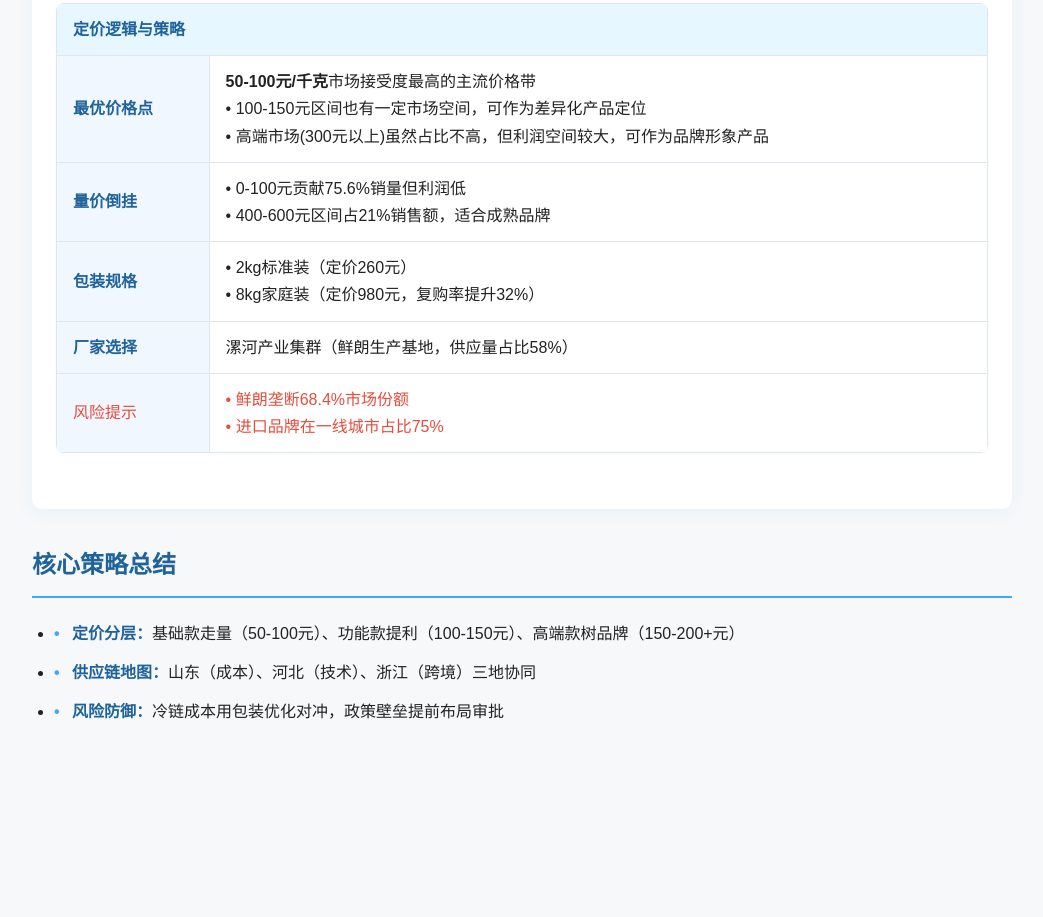
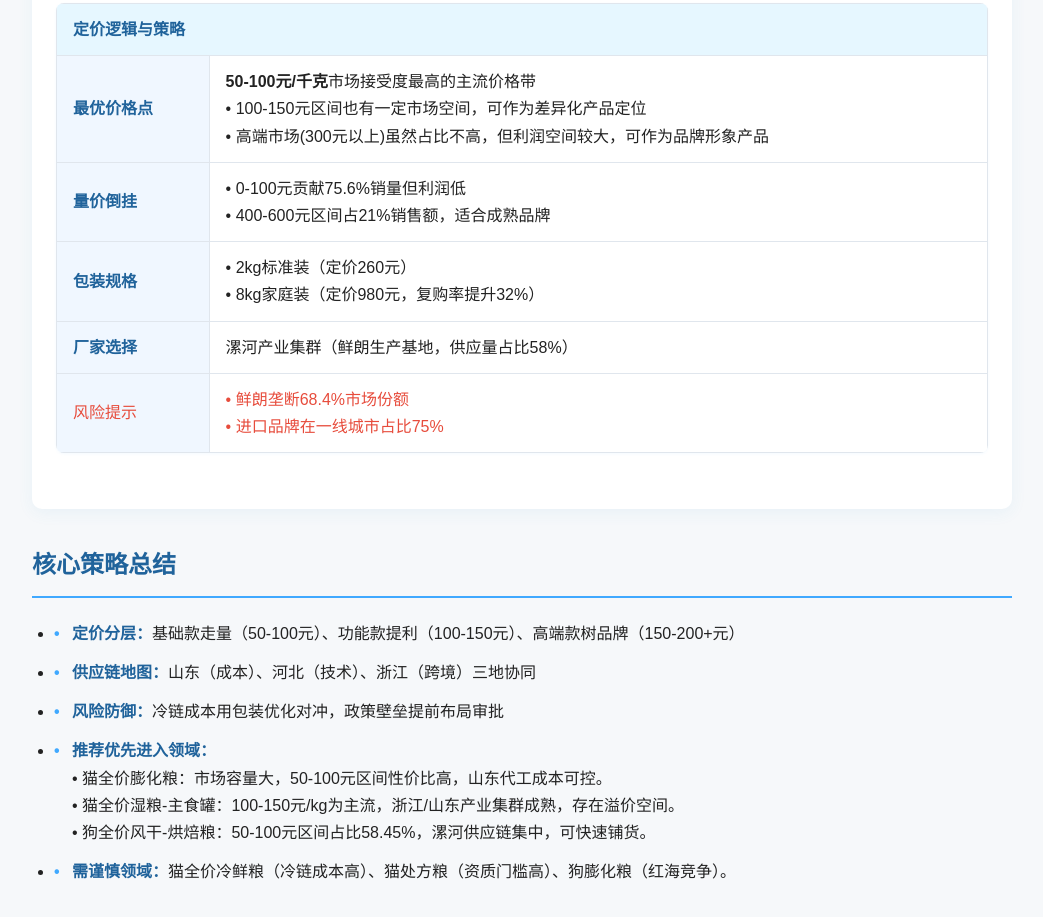
Before and after one commit to Jade-Lu/petfood.github.io, a plain HTML site: page index.html in a window 1280 px wide. Shown: the part 5127-6044 px from the top of the page, without its empty margins (118-1161 px from the left). Before the commit the page ends 5902 px from the top, so only its background shows below. Drawn offline with Linux system fonts and the light colour scheme.

Commit message:
Update index.html

```diff
--- a/index.html
+++ b/index.html
@@ -276,6 +276,8 @@
         <li><strong>定价分层：</strong>基础款走量（50-100元）、功能款提利（100-150元）、高端款树品牌（150-200+元）</li>
         <li><strong>供应链地图：</strong>山东（成本）、河北（技术）、浙江（跨境）三地协同</li>
         <li><strong>风险防御：</strong>冷链成本用包装优化对冲，政策壁垒提前布局审批</li>
-    </ul>
+        <li><strong>推荐优先进入领域：</strong><br>• 猫全价膨化粮：市场容量大，50-100元区间性价比高，山东代工成本可控。<br>• 猫全价湿粮-主食罐：100-150元/kg为主流，浙江/山东产业集群成熟，存在溢价空间。<br>• 狗全价风干-烘焙粮：50-100元区间占比58.45%，漯河供应链集中，可快速铺货。
+        <li><strong>需谨慎领域：</strong>猫全价冷鲜粮（冷链成本高）、猫处方粮（资质门槛高）、狗膨化粮（红海竞争）。
+        </ul>
 </body>
 </html>
```
